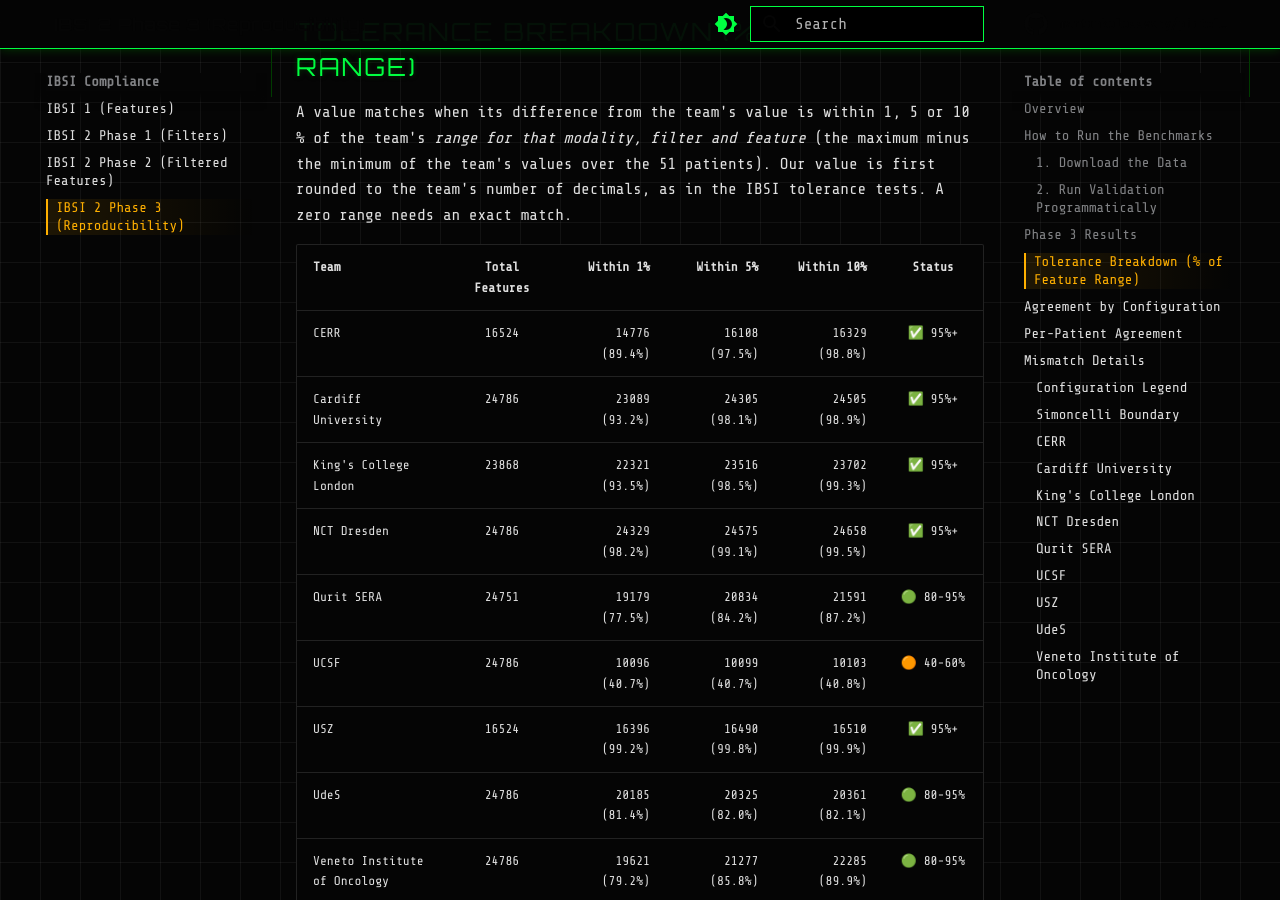
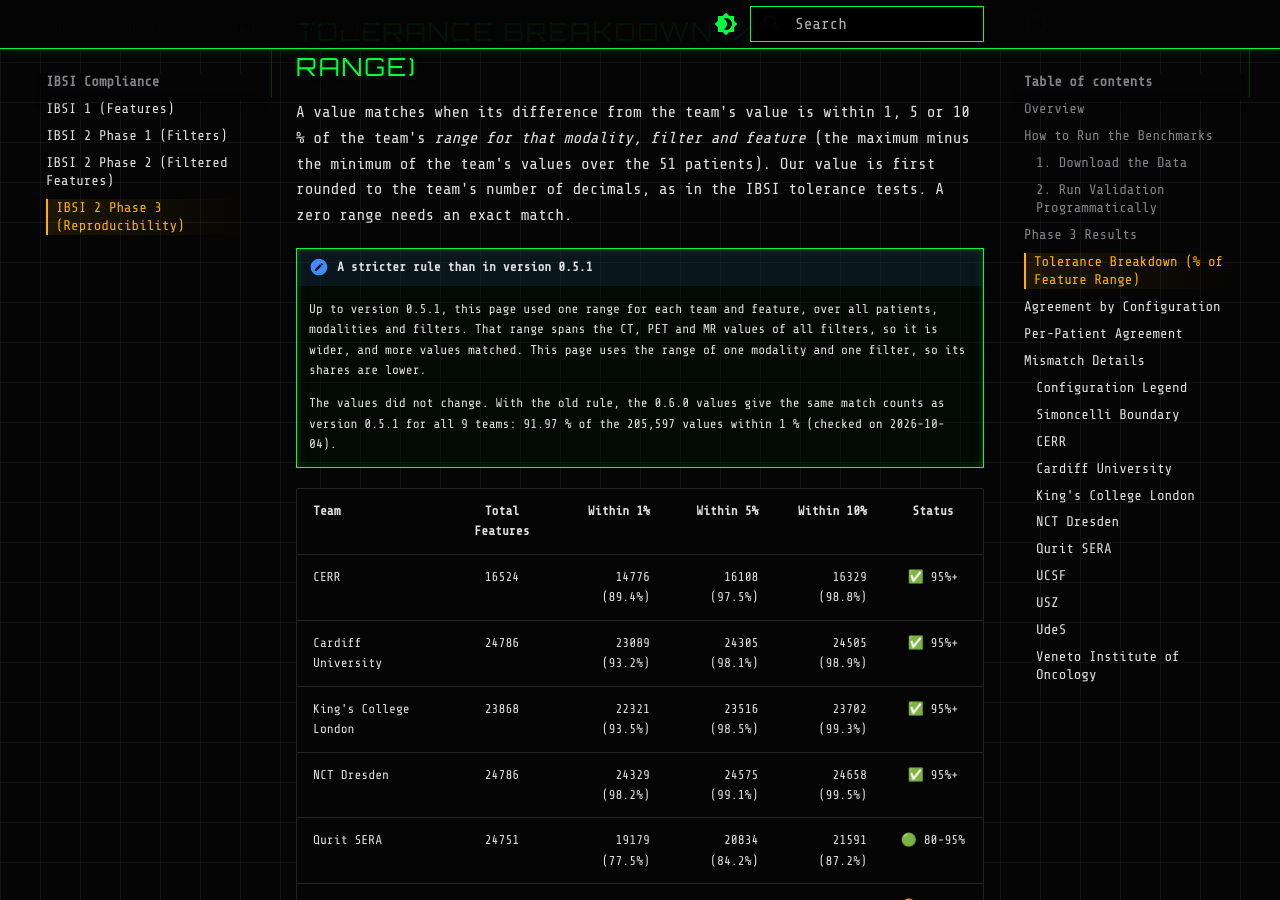
Before and after one commit to martonkolossvary/pictologics, an MkDocs documentation site: the page built from docs/ibsi2_phase3_compliance.md, in a window 1280 px wide and 900 px high, scrolled down 1738 px. Built offline with MkDocs 1.6.1 and Material for MkDocs 9.7.7, drawn with Linux system fonts in a browser that asks for light colours; comment, search, counter and statistics services are not loaded.

Commit message:
docs: Note the stricter agreement rule on the IBSI 2 phase 3 page
Up to version 0.5.1, the page used one range for each team and feature,
over all patients, modalities and filters. The page now uses the range of
one modality and one filter, so its shares are lower. A note says so, and
gives the check: with the old rule, the 0.6.0 values give the same match
counts as version 0.5.1 for all 9 teams.

```diff
--- a/docs/ibsi2_phase3_compliance.md
+++ b/docs/ibsi2_phase3_compliance.md
@@ -62,6 +62,11 @@ print(results["phase3_demo"])
 ## Tolerance Breakdown (% of Feature Range)
 
 A value matches when its difference from the team's value is within 1, 5 or 10 % of the team's *range for that modality, filter and feature* (the maximum minus the minimum of the team's values over the 51 patients). Our value is first rounded to the team's number of decimals, as in the IBSI tolerance tests. A zero range needs an exact match.
+
+!!! note "A stricter rule than in version 0.5.1"
+    Up to version 0.5.1, this page used one range for each team and feature, over all patients, modalities and filters. That range spans the CT, PET and MR values of all filters, so it is wider, and more values matched. This page uses the range of one modality and one filter, so its shares are lower.
+
+    The values did not change. With the old rule, the 0.6.0 values give the same match counts as version 0.5.1 for all 9 teams: 91.97 % of the 205,597 values within 1 % (checked on 2026-10-04).
 
 | Team | Total Features | Within 1% | Within 5% | Within 10% | Status |
 |:-----|:--------------:|----------:|----------:|-----------:|:------:|
```
